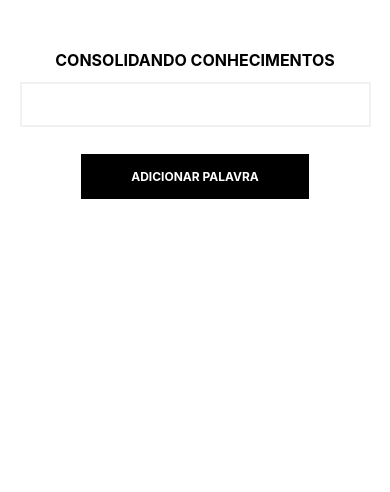
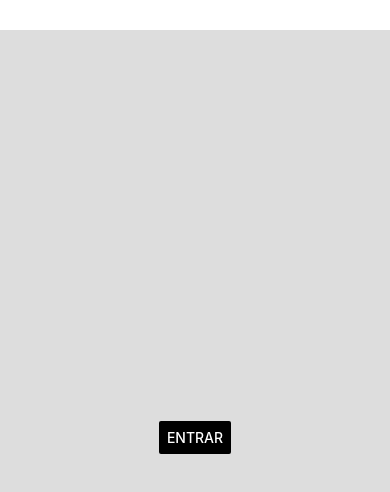
Before and after one commit to Joao0028/aprendendoReactNative, a React Native app: screen / in a window 390 px wide. Shown: the top 492 px of the page. Built offline with nearby package versions, Linux system fonts and the light colour scheme.

Commit message:
Aprendendo a usar o Modal

```diff
--- a/App.js
+++ b/App.js
@@ -1,13 +1,15 @@
 import { StyleSheet, View } from "react-native";
 import AprendendoAsyncStorage from "./src/components/AsyncStorage";
 import PraticandoAsyncStorage from "./src/components/AsyncStorage/PraticandoAsyncStorage";
+import AprendendoModal from "./src/components/AprendendoModal";
+
 
 
 export default function App() {
 
   return (
     <View style={styles.container}>
-       <PraticandoAsyncStorage />
+       <AprendendoModal />
     </View>
   );
 }
--- /dev/null
+++ b/src/components/AprendendoModal/index.js
@@ -0,0 +1,33 @@
+import { useState } from "react";
+import { Button, StyleSheet, Text, View, Modal } from "react-native";
+
+export default function AprendendoModal(){
+
+    const [modal, setModal] = useState(false)
+
+    function entrar(){
+        setModal(!modal)
+        return;
+    }
+
+    return <View style={styles.container}>
+        <Button title="Entrar" color="black" onPress={entrar}/>
+
+        <Modal animation="slide" visible={modal}>
+            <View style={{backgroundColor: "#292929", flex: 1, justifyContent: "center", alignItems: "center", gap: 30}}>
+                <Text style={{color: "#fff", fontSize:22 }}>Seja bem-vindo!</Text>
+
+                <Button title="Fechar" color="black" onPress={entrar}/>
+            </View>
+        </Modal>
+    </View>
+}
+
+const styles = StyleSheet.create({
+    container: {
+        flex: 1,
+        justifyContent: "center",
+        alignItems: "center",
+        backgroundColor: "#ddd"
+    }
+})
```
